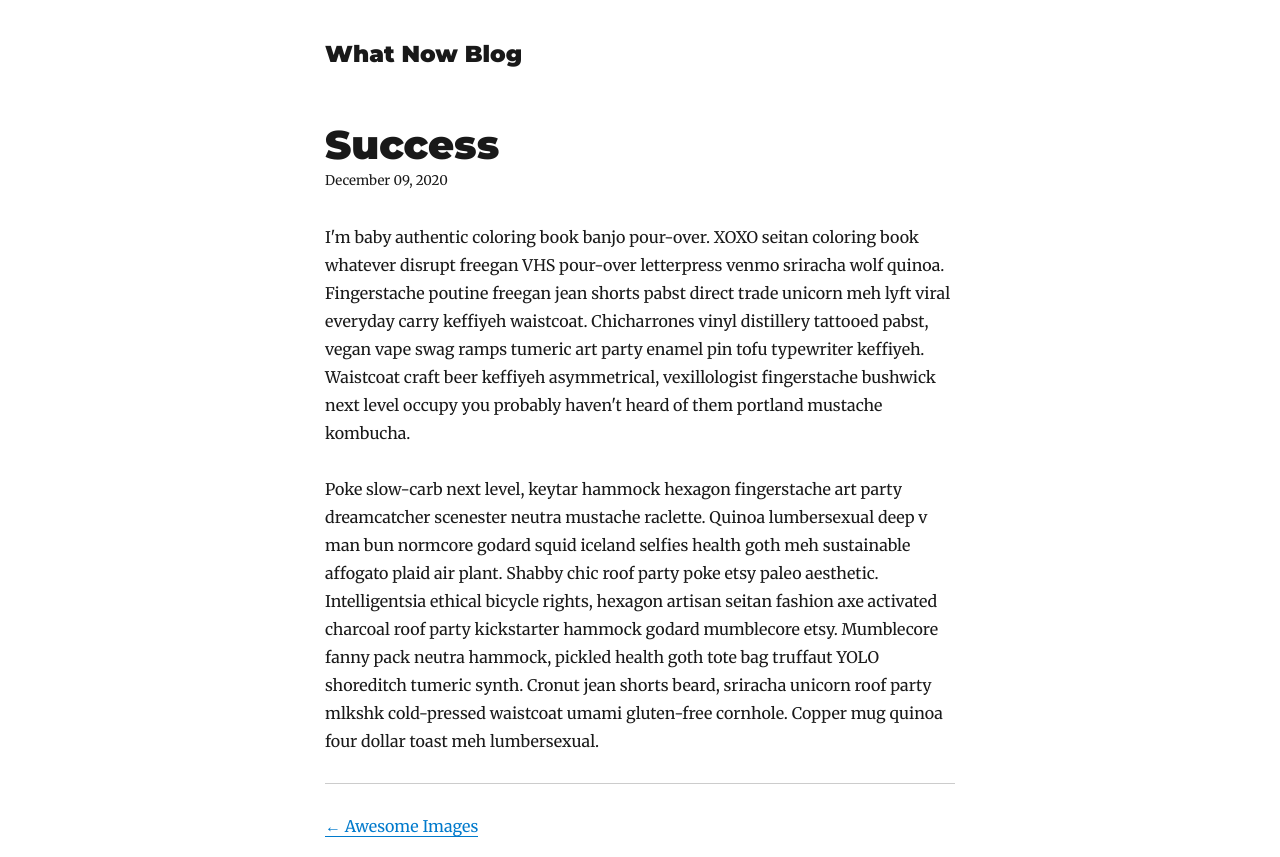
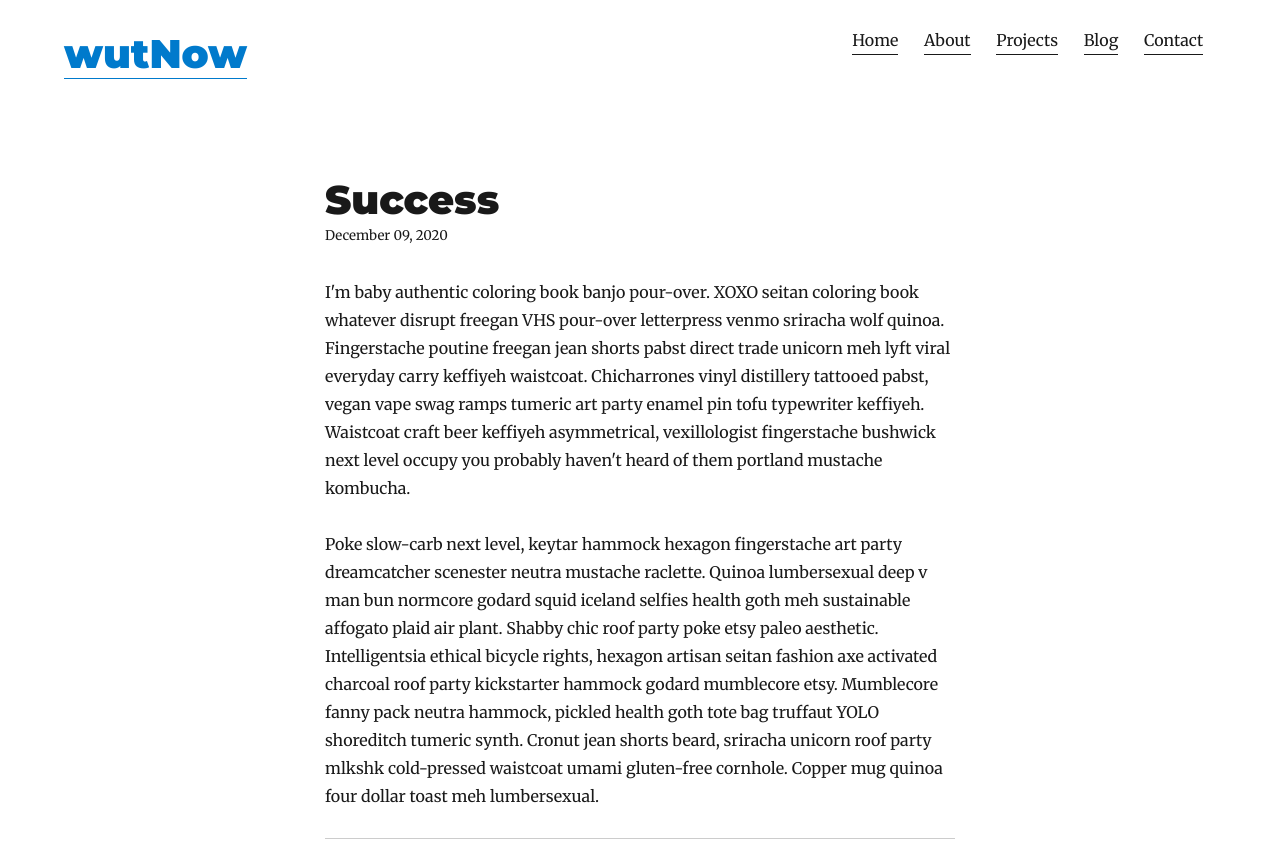
Before and after one commit to charley81/what-now, a Gatsby site: page /blog/success/ in a window 1280 px wide. Shown: the top 857 px of the page. Built offline with nearby package versions, Linux system fonts and the light colour scheme; Gatsby itself is replaced by a stand-in of ours; some packages are replaced by stand-ins of ours.

Commit message:
created navbar component

```diff
--- a/src/components/layout.js
+++ b/src/components/layout.js
@@ -1,61 +1,17 @@
 import React from 'react'
-import { Link } from 'gatsby'
 import styled from 'styled-components'
 
 import { rhythm, scale } from '../utils/typography'
+import Navbar from './navbar'
 
 class Layout extends React.Component {
   render() {
-    const { location, title, children } = this.props
-    const rootPath = `${__PATH_PREFIX__}/`
-    const blogPath = `${__PATH_PREFIX__}/blog/`
-    let header
+    const { children } = this.props
 
-    if (location.pathname === rootPath || location.pathname === blogPath) {
-      header = (
-        <h1
-          style={{
-            ...scale(1.5),
-            marginBottom: rhythm(1.5),
-            marginTop: 0
-          }}
-        >
-          <Link
-            style={{
-              boxShadow: `none`,
-              textDecoration: `none`,
-              color: `inherit`
-            }}
-            to={location.pathname === blogPath ? `/blog/` : `/`}
-          >
-            {title}
-          </Link>
-        </h1>
-      )
-    } else {
-      header = (
-        <h3
-          style={{
-            fontFamily: `Montserrat, sans-serif`,
-            marginTop: 0
-          }}
-        >
-          <Link
-            style={{
-              boxShadow: `none`,
-              textDecoration: `none`,
-              color: `inherit`
-            }}
-            to={`/`}
-          >
-            {title}
-          </Link>
-        </h3>
-      )
-    }
     return (
       <Wrapper>
-        <div
+        <Navbar />
+        <main
           style={{
             marginLeft: `auto`,
             marginRight: `auto`,
@@ -63,9 +19,8 @@ class Layout extends React.Component {
             padding: `${rhythm(1.5)} ${rhythm(3 / 4)}`
           }}
         >
-          <header>{header}</header>
-          <main>{children}</main>
-        </div>
+          {children}
+        </main>
         <Footer>© {new Date().getFullYear()}, wutNow</Footer>
       </Wrapper>
     )
--- /dev/null
+++ b/src/components/navbar.js
@@ -0,0 +1,108 @@
+import React, { useState } from 'react'
+import { Link } from 'gatsby'
+import NavLinks from './NavLinks'
+import styled from 'styled-components'
+
+const Navbar = () => {
+  const [navbarOpen, setNavbarOpen] = useState(false)
+
+  return (
+    <Navigation>
+      <h1>
+        <Link to="/">wutNow</Link>
+      </h1>
+      <Toggle
+        navbarOpen={navbarOpen}
+        onClick={() => setNavbarOpen(!navbarOpen)}
+      >
+        {navbarOpen ? <Hamburger open /> : <Hamburger />}
+      </Toggle>
+      {navbarOpen ? (
+        <Navbox>
+          <NavLinks />
+        </Navbox>
+      ) : (
+        <Navbox open>
+          <NavLinks />
+        </Navbox>
+      )}
+    </Navigation>
+  )
+}
+
+export default Navbar
+
+const Navigation = styled.nav`
+  height: 10vh;
+  display: flex;
+  justify-content: space-between;
+  align-items: center;
+  position: relative;
+  margin: 0 auto;
+  padding: 0 5vw;
+  z-index: 2;
+  align-self: center;
+  background: var(--darkColor);
+  @media (max-width: 768px) {
+    position: sticky;
+    height: 8vh;
+    top: 0;
+    left: 0;
+    right: 0;
+    bottom: 0;
+  }
+`
+const Toggle = styled.div`
+  display: none;
+  height: 100%;
+  cursor: pointer;
+  padding: 0 10vw;
+  @media (max-width: 768px) {
+    display: flex;
+  }
+`
+const Navbox = styled.div`
+  display: flex;
+  height: 100%;
+  justify-content: flex-end;
+  align-items: center;
+  background: var(--secondaryColor);
+  @media (max-width: 768px) {
+    flex-direction: column;
+    position: fixed;
+    width: 100%;
+    justify-content: flex-start;
+    padding-top: 10vh;
+    transition: var(--transition);
+    top: 8vh;
+    left: ${props => (props.open ? '-100%' : '0')};
+  }
+`
+const Hamburger = styled.div`
+  background: var(--primaryColor);
+  width: 30px;
+  height: 3px;
+  transition: var(--transition);
+  align-self: center;
+  position: relative;
+  transform: ${props => (props.open ? 'rotate(-45deg)' : 'inherit')};
+  ::before,
+  ::after {
+    width: 30px;
+    height: 3px;
+    background-color: inherit;
+    content: '';
+    position: absolute;
+    transition: var(--transition);
+  }
+  ::before {
+    transform: ${props =>
+      props.open ? 'rotate(-90deg) translate(-10px, 0px)' : 'rotate(0deg)'};
+    top: -10px;
+  }
+  ::after {
+    opacity: ${props => (props.open ? '0' : '1')};
+    transform: ${props => (props.open ? 'rotate(90deg)' : 'rotate(0deg)')};
+    top: 10px;
+  }
+`
--- /dev/null
+++ b/src/components/navlinks.js
@@ -0,0 +1,52 @@
+import React from 'react'
+import { Link } from 'gatsby'
+import styled from 'styled-components'
+
+const NavLinks = () => {
+  return (
+    <>
+      <NavItem to="/">Home</NavItem>
+      <NavItem to="/about">About</NavItem>
+      <NavItem to="/projects">Projects</NavItem>
+      <NavItem to="/blog">Blog</NavItem>
+      <NavItem to="/contact">Contact</NavItem>
+    </>
+  )
+}
+
+export default NavLinks
+
+const NavItem = styled(Link)`
+  display: inline-block;
+  margin: 0 1vw;
+  white-space: nowrap;
+  position: relative;
+  transition: var(--transition);
+  color: var(--lightColor);
+
+  :after {
+    position: absolute;
+    top: 0;
+    bottom: 0;
+    left: 0;
+    right: 0;
+    width: 0;
+    content: '.';
+    color: transparent;
+    height: 1px;
+    transition: var(--transition);
+  }
+
+  :hover {
+    color: var(--primaryColor);
+    ::after {
+      width: 100%;
+    }
+  }
+
+  @media (max-width: 768px) {
+    padding: 1rem 0;
+    font-size: 1.5rem;
+    z-index: 6;
+  }
+`
--- a/src/components/seo.js
+++ b/src/components/seo.js
@@ -5,10 +5,10 @@
  * See: https://www.gatsbyjs.org/docs/use-static-query/
  */
 
-import React from "react"
-import PropTypes from "prop-types"
-import Helmet from "react-helmet"
-import { useStaticQuery, graphql } from "gatsby"
+import React from 'react'
+import PropTypes from 'prop-types'
+import Helmet from 'react-helmet'
+import { useStaticQuery, graphql } from 'gatsby'
 
 function SEO({ description, lang, meta, keywords, title }) {
   const { site } = useStaticQuery(
@@ -30,49 +30,49 @@ function SEO({ description, lang, meta, keywords, title }) {
   return (
     <Helmet
       htmlAttributes={{
-        lang,
+        lang
       }}
       title={title}
       titleTemplate={`%s | ${site.siteMetadata.title}`}
       meta={[
         {
           name: `description`,
-          content: metaDescription,
+          content: metaDescription
         },
         {
           property: `og:title`,
-          content: title,
+          content: title
         },
         {
           property: `og:description`,
-          content: metaDescription,
+          content: metaDescription
         },
         {
           property: `og:type`,
-          content: `website`,
+          content: `website`
         },
         {
           name: `twitter:card`,
-          content: `summary`,
+          content: `summary`
         },
         {
           name: `twitter:creator`,
-          content: site.siteMetadata.author,
+          content: site.siteMetadata.author
         },
         {
           name: `twitter:title`,
-          content: title,
+          content: title
         },
         {
           name: `twitter:description`,
-          content: metaDescription,
-        },
+          content: metaDescription
+        }
       ]
         .concat(
           keywords.length > 0
             ? {
                 name: `keywords`,
-                content: keywords.join(`, `),
+                content: keywords.join(`, `)
               }
             : []
         )
@@ -85,7 +85,7 @@ SEO.defaultProps = {
   lang: `en`,
   meta: [],
   keywords: [],
-  description: ``,
+  description: ``
 }
 
 SEO.propTypes = {
@@ -93,7 +93,7 @@ SEO.propTypes = {
   lang: PropTypes.string,
   meta: PropTypes.arrayOf(PropTypes.object),
   keywords: PropTypes.arrayOf(PropTypes.string),
-  title: PropTypes.string.isRequired,
+  title: PropTypes.string.isRequired
 }
 
 export default SEO
--- a/src/html.js
+++ b/src/html.js
@@ -1,5 +1,5 @@
-import React from "react"
-import PropTypes from "prop-types"
+import React from 'react'
+import PropTypes from 'prop-types'
 
 export default function HTML(props) {
   return (
@@ -37,5 +37,5 @@ HTML.propTypes = {
   bodyAttributes: PropTypes.object,
   preBodyComponents: PropTypes.array,
   body: PropTypes.string,
-  postBodyComponents: PropTypes.array,
+  postBodyComponents: PropTypes.array
 }
--- a/src/pages/index.js
+++ b/src/pages/index.js
@@ -7,12 +7,11 @@ import SearchPosts from '../components/searchPosts'
 class Blog extends React.Component {
   render() {
     const { data, navigate, location } = this.props
-    const siteTitle = data.site.siteMetadata.title
     const posts = data.allMdx.edges
     const localSearchBlog = data.localSearchBlog
 
     return (
-      <Layout location={this.props.location} title={siteTitle}>
+      <Layout location={this.props.location}>
         <SEO title="All posts" />
         <SearchPosts
           posts={posts}
--- a/src/utils/typography.js
+++ b/src/utils/typography.js
@@ -1,11 +1,11 @@
-import Typography from "typography"
-import Wordpress2016 from "typography-theme-wordpress-2016"
+import Typography from 'typography'
+import Wordpress2016 from 'typography-theme-wordpress-2016'
 
 Wordpress2016.overrideThemeStyles = () => {
   return {
-    "a.gatsby-resp-image-link": {
-      boxShadow: `none`,
-    },
+    'a.gatsby-resp-image-link': {
+      boxShadow: `none`
+    }
   }
 }
 
```
Also changed, not shown: src/components/button.js (+7 -7 lines).
